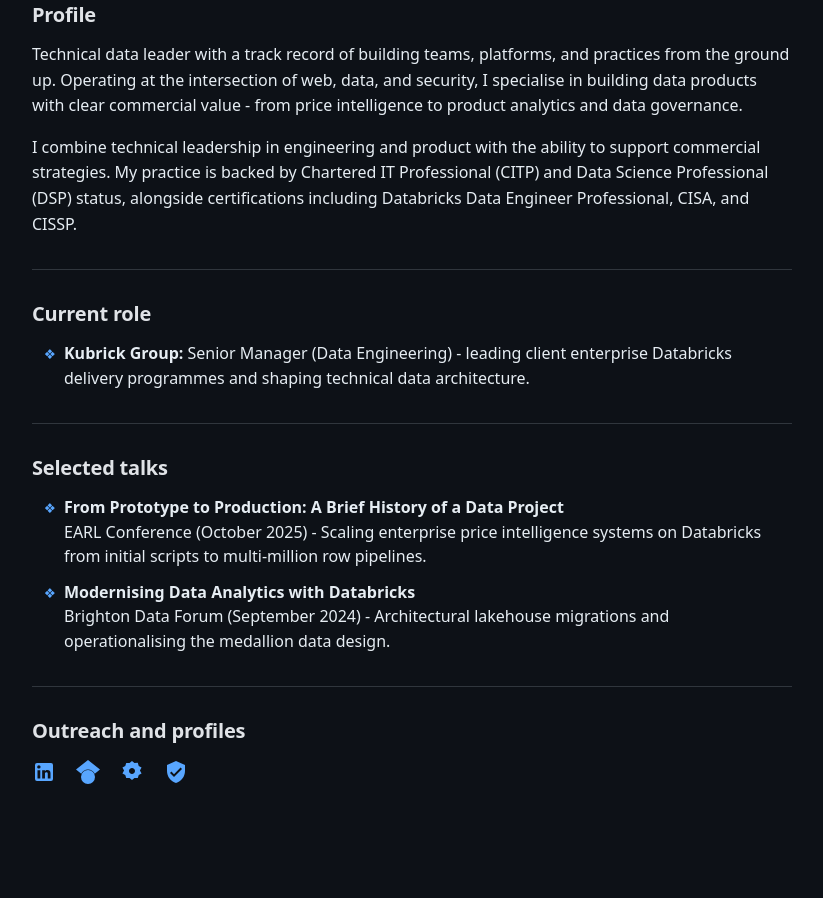
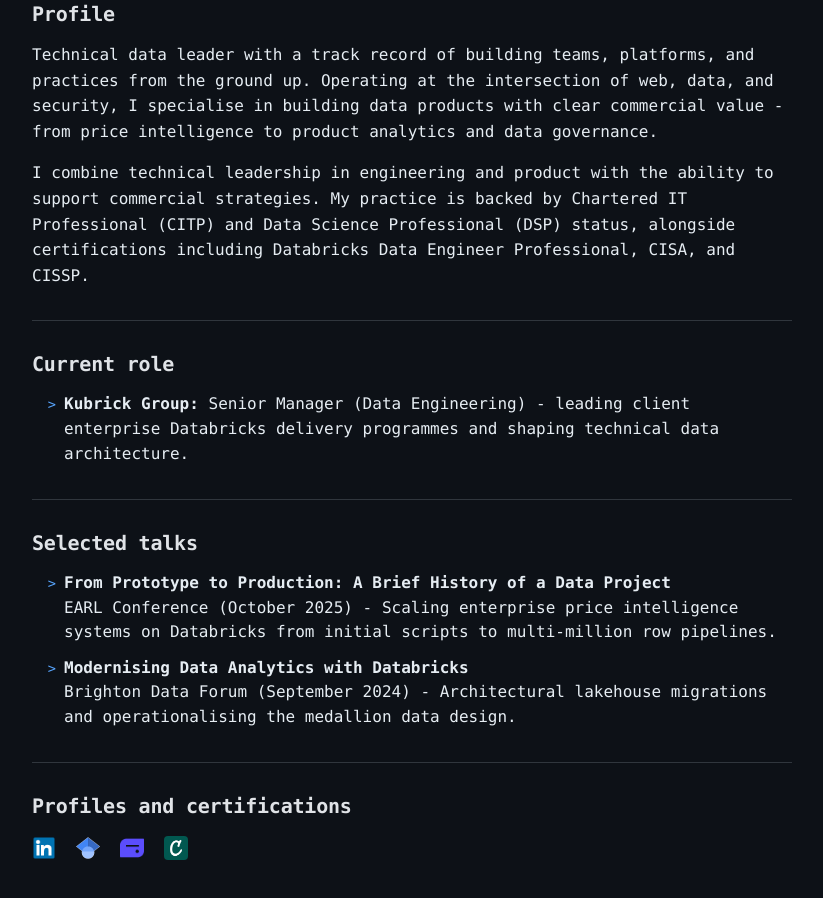
Before and after one commit to baravalle/andres-baravalle-site, a plain HTML site: page index.html in a window 1280 px wide. Shown: the part 230-1128 px from the top of the page, without its empty margins (228-1051 px from the left). Drawn offline with nearby package versions, Linux system fonts and the light colour scheme.

Commit message:
Fixing fonts / logos

```diff
--- a/index.html
+++ b/index.html
@@ -11,6 +11,7 @@
     <link rel="icon" type="image/png" sizes="32x32" href="assets/favicon.png">
     <style>
         :root {
+            --pico-font-family: "Consolas", "Monaco", "Lucida Console", "Liberation Mono", "DejaVu Sans Mono", "Bitstream Vera Sans Mono", "Courier New", monospace;
             --pico-background-color: #0d1117;
             --pico-color: #e6edf3;
             --pico-muted-color: #8b949e;
@@ -143,7 +144,7 @@
         }
 
         main section ul:not(.links-list) li::marker {
-            content: "❖";
+            content: ">";
             position: absolute;
             left: -1.25rem;
             top: -0.05rem;
@@ -253,46 +254,33 @@
 
         <hr>
         <section id="links">
-            <h2>Outreach and profiles</h2>
+            <h2>Profiles and certifications</h2>
             <ul class="links-list">
                 <li>
                     <a href="https://www.linkedin.com/in/baravalle/" rel="noopener noreferrer"
-                        aria-label="LinkedIn profile">
-                        <svg role="img" viewBox="0 0 24 24" class="network-icon" fill="currentColor">
-                            <title>LinkedIn</title>
-                            <path
-                                d="M19 3a2 2 0 0 1 2 2v14a2 2 0 0 1-2 2H5a2 2 0 0 1-2-2V5a2 2 0 0 1 2-2h14m-.5 15.5v-5.3a3.26 3.26 0 0 0-3.26-3.26c-.85 0-1.84.52-2.28 1.3v-1.11h-2.79v8.37h2.79v-4.93c0-.77.62-1.4 1.39-1.4a1.4 1.4 0 0 1 1.4 1.4v4.93h2.75M6.88 8.56a1.68 1.68 0 0 0 1.68-1.68c0-.93-.75-1.69-1.68-1.69a1.69 1.69 0 0 0-1.69 1.69c0 .93.76 1.68 1.69 1.68m1.39 9.94v-8.37H5.5v8.37h2.77z" />
-                        </svg>
+                        aria-label="LinkedIn profile" title="LinkedIn">
+                        <img src="assets/linkedin.png" alt="LinkedIn" class="network-icon" style="border-radius: 4px;">
                     </a>
                 </li>
                 <li>
                     <a href="https://scholar.google.com/citations?user=zfsF39YAAAAJ" rel="noopener noreferrer"
-                        aria-label="Google Scholar profile">
-                        <svg role="img" viewBox="0 0 24 24" class="network-icon" fill="currentColor">
-                            <title>Google Scholar</title>
-                            <path
-                                d="M5.242 13.769L0 9.5 12 0l12 9.5-5.242 4.269C17.548 11.249 14.978 9.5 12 9.5c-2.977 0-5.548 1.748-6.758 4.269zM12 10a7 7 0 1 0 0 14 7 7 0 0 0 0-14z" />
-                        </svg>
+                        aria-label="Google Scholar profile" title="Google Scholar">
+                        <img src="assets/scholar.png" alt="Google Scholar" class="network-icon"
+                            style="border-radius: 4px;">
                     </a>
                 </li>
                 <li>
                     <a href="https://www.credential.net/profile/andresbaravalle/wallet" rel="noopener noreferrer"
-                        aria-label="Databricks Credentials">
-                        <svg role="img" viewBox="0 0 24 24" class="network-icon" fill="currentColor">
-                            <title>Databricks Credentials</title>
-                            <path
-                                d="M12 1 9.54 3.1 6.22 2.89 5.25 6.07 2.45 7.5l1.6 3.01L2.45 13.5l2.8 1.43.97 3.18 3.32-.21L12 20l2.46-2.1 3.32.21.97-3.18 2.8-1.43-1.6-3.01 1.6-3.01-2.8-1.43-.97-3.18-3.32.21L12 1zM12 14c-1.66 0-3-1.34-3-3s1.34-3 3-3 3 1.34 3 3-1.34 3-3 3z" />
-                        </svg>
+                        aria-label="Databricks credentials" title="Databricks credentials">
+                        <img src="assets/accredible.png" alt="Databricks credentials" class="network-icon"
+                            style="border-radius: 4px;">
                     </a>
                 </li>
                 <li>
                     <a href="https://www.credly.com/users/andresbaravalle/badges" rel="noopener noreferrer"
-                        aria-label="Credly Credentials">
-                        <svg role="img" viewBox="0 0 24 24" class="network-icon" fill="currentColor">
-                            <title>Credly Credentials</title>
-                            <path
-                                d="M12 1L3 5v6c0 5.55 3.84 10.74 9 12 5.16-1.26 9-6.45 9-12V5l-9-4zm-2 16l-4-4 1.41-1.41L10 14.17l6.59-6.59L18 9l-8 8z" />
-                        </svg>
+                        aria-label="Akamai and security credentials" title="Akamai and security credentials">
+                        <img src="assets/credly.png" alt="Akamai and security credentials" class="network-icon"
+                            style="border-radius: 4px;">
                     </a>
                 </li>
             </ul>
```
Also changed, not shown: assets/accredible.png (added), assets/credly.png (added), assets/linkedin.png (added), assets/scholar.png (added).
